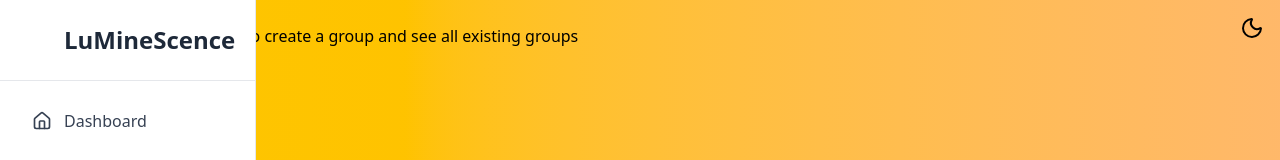
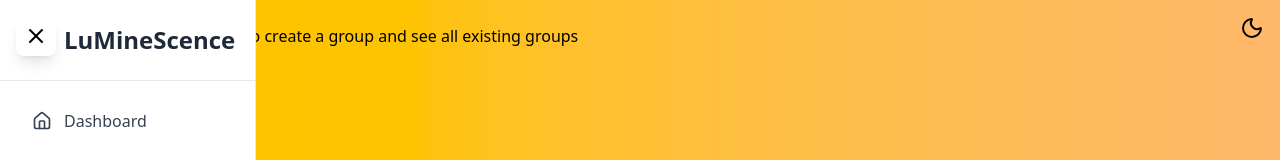
Before and after one commit to BigBabyofTel/lum-lms, a Next.js app in the folder frontend/: page /dashboard in a window 1280 px wide. Shown: the top 160 px of the page. Built offline with nearby package versions, Linux system fonts and the light colour scheme.

Commit message:
sidebar desktop view edited

```diff
--- a/frontend/components/sidebar.tsx
+++ b/frontend/components/sidebar.tsx
@@ -17,14 +17,14 @@ const sidebarItems: SidebarItem[] = [
 ]
 
 export default function Sidebar() {
-    const [isOpen, setIsOpen] = useState(false)
+    const [isOpen, setIsOpen] = useState(true)
 
     return (
         <>
-            {/* Mobile Menu Button */}
+            {/* Menu Toggle Button - Works on all screen sizes */}
             <button
                 onClick={() => setIsOpen(!isOpen)}
-                className="md:hidden fixed top-4 left-4 z-50 p-2 rounded-lg bg-white dark:bg-gray-800 shadow-lg"
+                className="fixed top-4 left-4 z-50 p-2 rounded-lg bg-white dark:bg-gray-800 shadow-lg hover:bg-gray-100 dark:hover:bg-gray-700 transition-colors"
             >
                 {isOpen ? <X size={24}/> : <Menu size={24}/>}
             </button>
@@ -43,7 +43,6 @@ export default function Sidebar() {
                     fixed top-0 left-0 h-full w-64 bg-white dark:bg-gray-900 border-r border-gray-200 dark:border-gray-700
                     transition-transform duration-300 z-40
                     ${isOpen ? 'translate-x-0' : '-translate-x-full'}
-                    md:translate-x-0
                 `}
             >
                 <div className="flex flex-col h-full">
```
